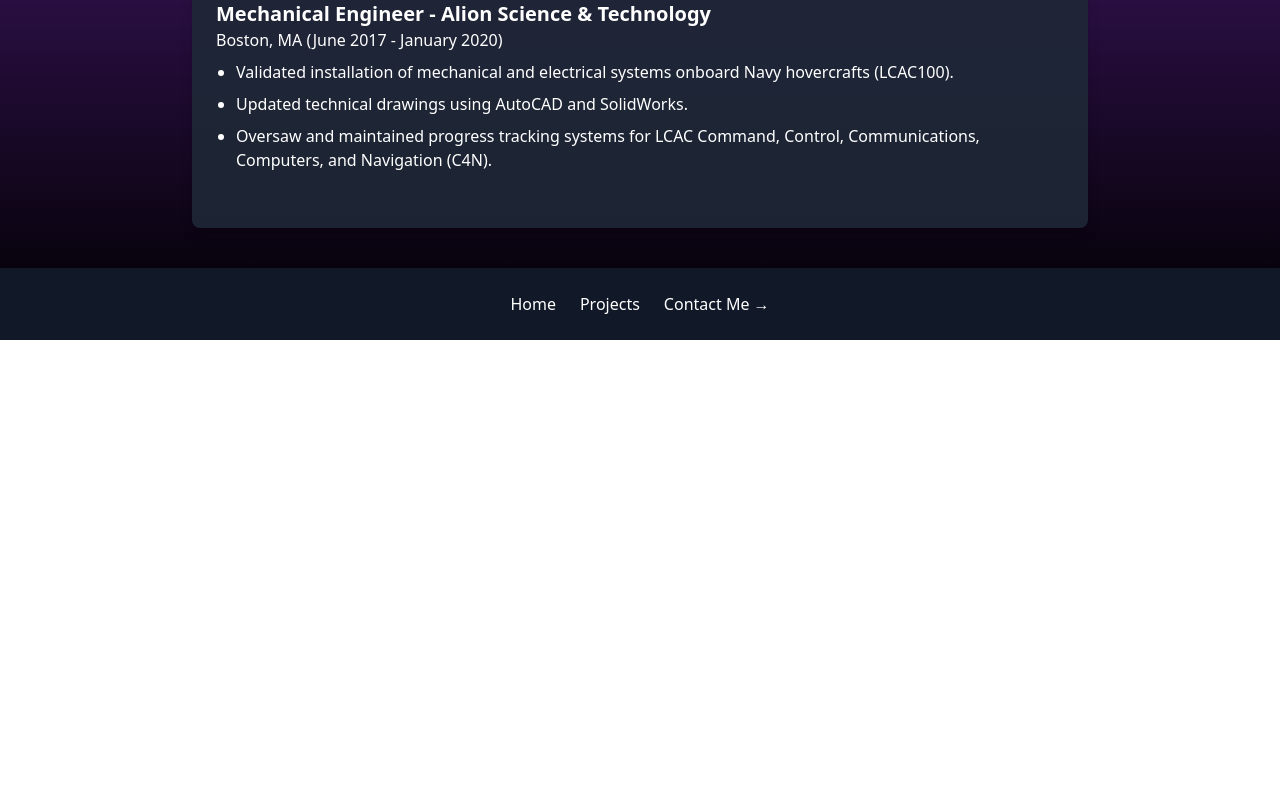
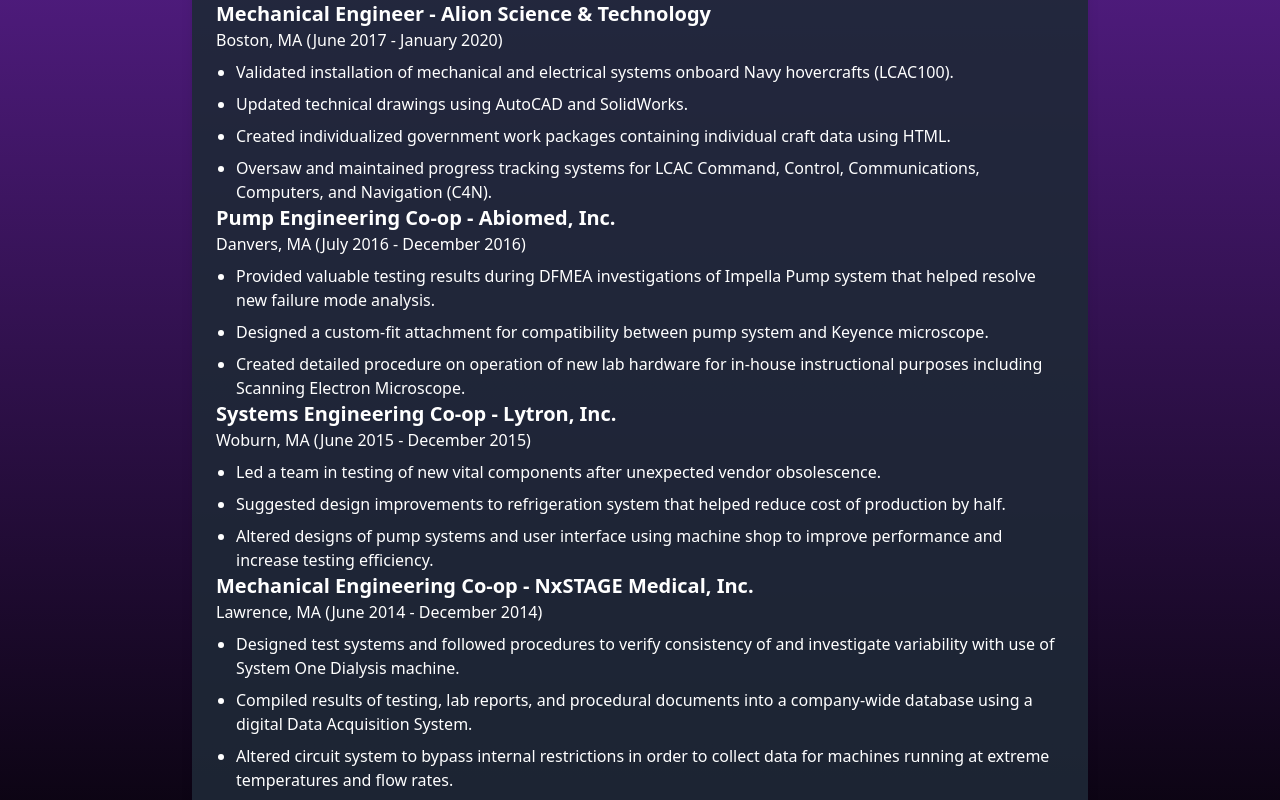
Before and after one commit to bobguy117/Robert-Collins-Portfolio, a Next.js app: page /1/resume in a window 1280 px wide. Shown: the part 880-1680 px from the top of the page. Before the commit the page ends 1220 px from the top, so only its background shows below. Built offline with nearby package versions, Linux system fonts and the light colour scheme.

Commit message:
Update Resume Page
Added Content and Formatting

```diff
--- a/app/[dashboard]/resume/page.tsx
+++ b/app/[dashboard]/resume/page.tsx
@@ -54,7 +54,32 @@
             <ul className="list-disc ml-5 mt-2 space-y-2">
               <li>Validated installation of mechanical and electrical systems onboard Navy hovercrafts (LCAC100).</li>
               <li>Updated technical drawings using AutoCAD and SolidWorks.</li>
+              <li>Created individualized government work packages containing individual craft data using HTML.</li>
               <li>Oversaw and maintained progress tracking systems for LCAC Command, Control, Communications, Computers, and Navigation (C4N).</li>
+            </ul>
+
+            <h3 className="text-xl font-semibold">Pump Engineering Co-op - Abiomed, Inc.</h3>
+            <p>Danvers, MA (July 2016 - December 2016)</p>
+            <ul className="list-disc ml-5 mt-2 space-y-2">
+              <li>Provided valuable testing results during DFMEA investigations of Impella Pump system that helped resolve new failure mode analysis.</li>
+              <li>Designed a custom-fit attachment for compatibility between pump system and Keyence microscope.</li>
+              <li>Created detailed procedure on operation of new lab hardware for in-house instructional purposes including Scanning Electron Microscope.</li>
+            </ul>
+
+            <h3 className="text-xl font-semibold">Systems Engineering Co-op - Lytron, Inc.</h3>
+            <p>Woburn, MA (June 2015 - December 2015)</p>
+            <ul className="list-disc ml-5 mt-2 space-y-2">
+              <li>Led a team in testing of new vital components after unexpected vendor obsolescence.</li>
+              <li>Suggested design improvements to refrigeration system that helped reduce cost of production by half.</li>
+              <li>Altered designs of pump systems and user interface using machine shop to improve performance and increase testing efficiency.</li>
+            </ul>
+
+            <h3 className="text-xl font-semibold">Mechanical Engineering Co-op - NxSTAGE Medical, Inc.</h3>
+            <p>Lawrence, MA (June 2014 - December 2014)</p>
+            <ul className="list-disc ml-5 mt-2 space-y-2">
+              <li>Designed test systems and followed procedures to verify consistency of and investigate variability with use of System One Dialysis machine.</li>
+              <li>Compiled results of testing, lab reports, and procedural documents into a company-wide database using a digital Data Acquisition System.</li>
+              <li>Altered circuit system to bypass internal restrictions in order to collect data for machines running at extreme temperatures and flow rates.</li>
             </ul>
           </div>
         </section>
@@ -69,13 +94,13 @@
         </a>
         <a
           className="flex items-center gap-2 hover:underline hover:underline-offset-4"
-          href="/projects"
+          href="/dashboard/projects"
         >
           Projects
         </a>
         <a
           className="flex items-center gap-2 hover:underline hover:underline-offset-4"
-          href="/contact"
+          href="/dashboard/contact"
         >
           Contact Me →
         </a>
```
